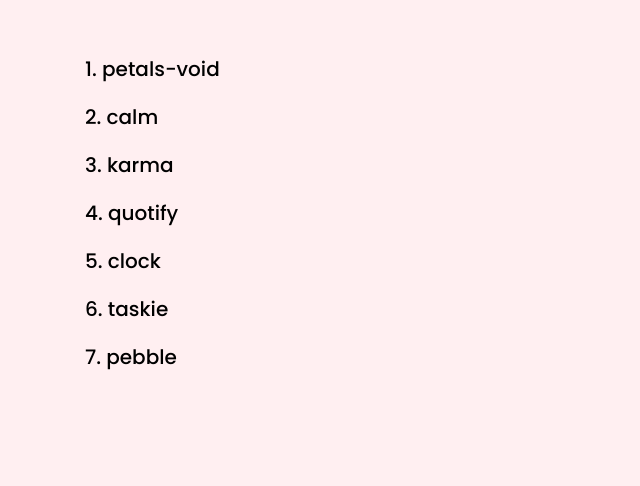
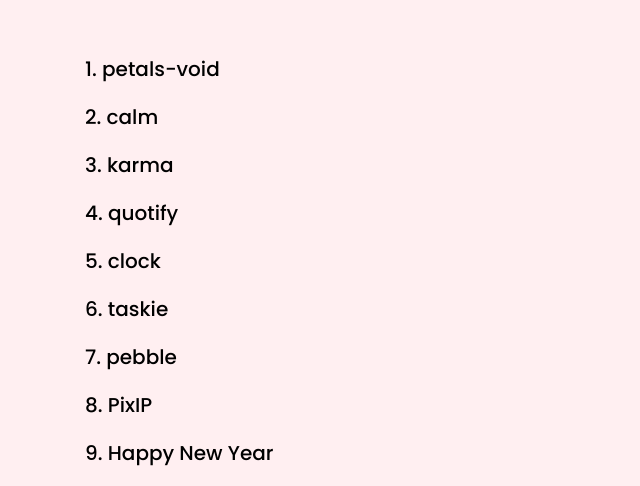
Before and after one commit to nithindask/blossoms, a plain HTML site: page index.html in a window 1280 px wide. Shown: the part 314-800 px from the top of the page, without its empty margins (0-640 px from the left). Drawn offline with Linux system fonts and the light colour scheme.

Commit message:
added 2 new websites : PixIP and Happy New Year

```diff
--- a/index.html
+++ b/index.html
@@ -110,6 +110,26 @@
     </div>
 	  <br>
     <!--link-->
+	<!-- link -->
+    <div class="container">
+      <div class="row">
+        <div class="col-lg-6">
+			<h5><a href="https://nithindask.github.io/pixip">8. PixIP</a></h5>
+    </div>
+    </div>
+    </div>
+	  <br>
+    <!--link-->
+	  <!-- link -->
+    <div class="container">
+      <div class="row">
+        <div class="col-lg-6">
+			<h5><a href="https://nithindask.github.io/newyear">9. Happy New Year</a></h5>
+    </div>
+    </div>
+    </div>
+	  <br>
+    <!--link-->
 
   <footer>
     <div class="container">
```
